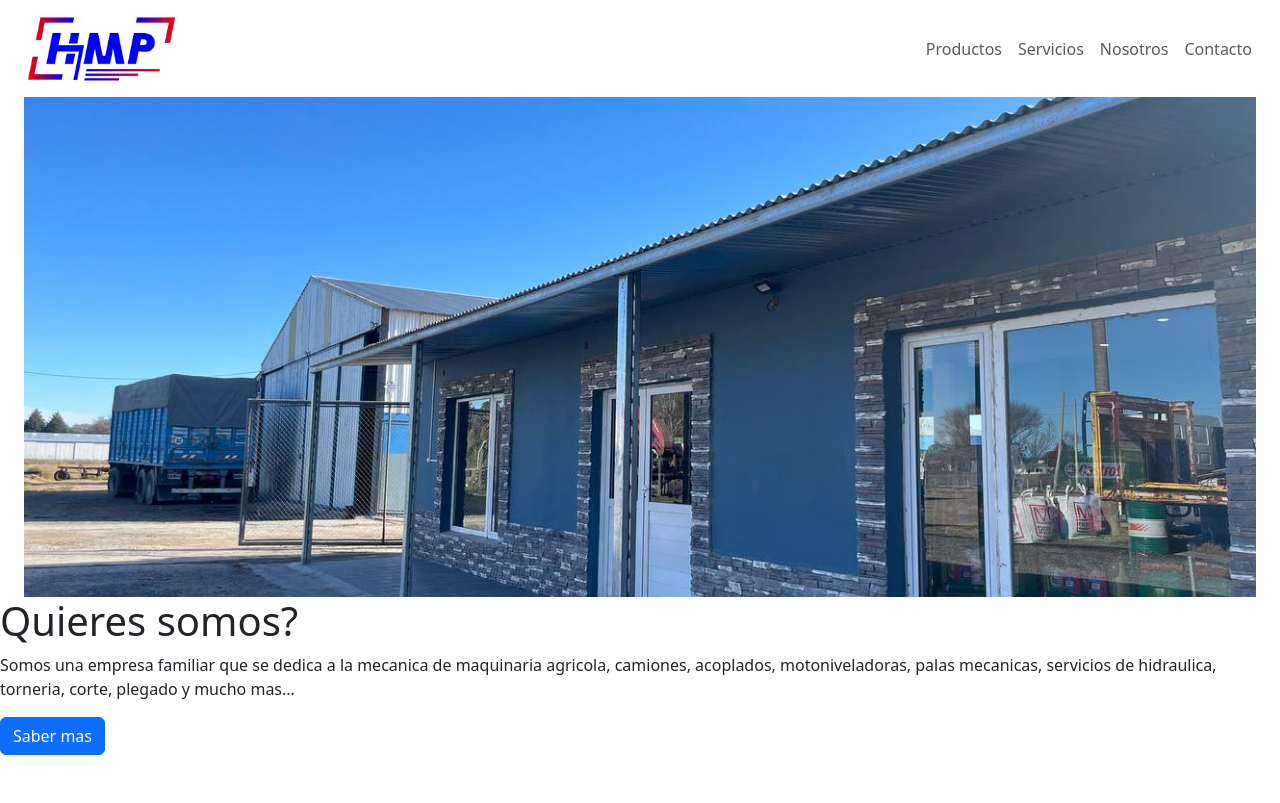
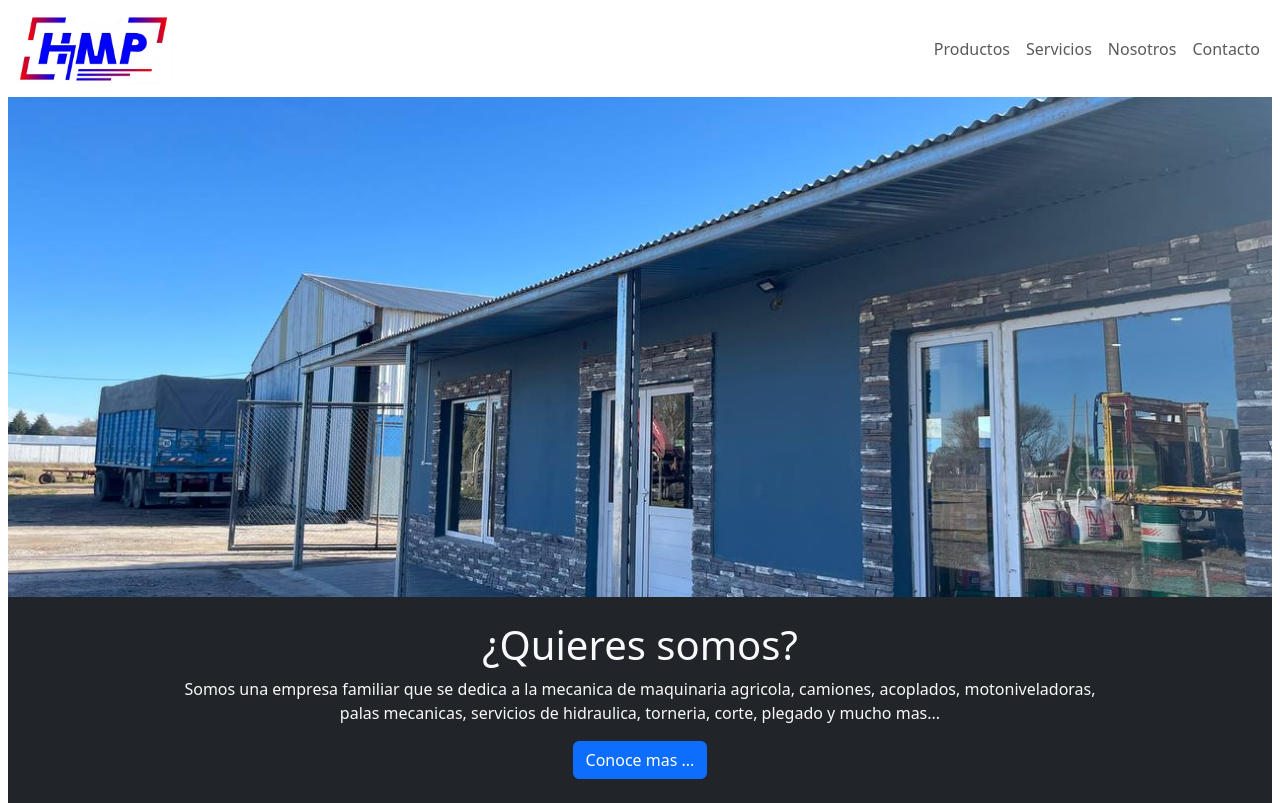
Before and after one commit to Dingras/HidraulicaMP, a React (Vite) app: page / in a window 1280 px wide. Built offline with nearby package versions, Linux system fonts and the light colour scheme.

Commit message:
Actualizacion 0.2
Mejoras en el inicio

```diff
--- a/src/components/Header/Header.jsx
+++ b/src/components/Header/Header.jsx
@@ -2,7 +2,7 @@ import './Header.css'
 
 const Header = () => {
     return (
-        <nav className="navbar navbar-expand-lg px-2">
+        <nav className="navbar navbar-expand-lg">
             <div className="container-fluid">
                 <a className="navbar-brand" href="#">
                     <img src="Logo.png" alt="HidraulicaMP" className="d-inline-block align-text-top" style={{maxHeight:'70px'}}/>
--- a/src/components/Welcome/Welcome.jsx
+++ b/src/components/Welcome/Welcome.jsx
@@ -2,8 +2,8 @@ import './Welcome.css'
 
 const Welcome = () => {
     return (
-        <div className="container-fluid px-4">
-            <img src="/Bienvenida.jpg" alt="fondo" className="img-fluid w-100" style={{ maxHeight:'500px', objectFit: 'cover' }} />
+        <div className="container-fluid p-0 m-0">
+            <img src="/Bienvenida.jpg" alt="fondo" className="img-fluid w-100" style={{ maxHeight:'500px', objectFit: 'cover' }}/>
         </div>
     )
 }
--- a/src/components/WhoWeAre/WhoWeAre.jsx
+++ b/src/components/WhoWeAre/WhoWeAre.jsx
@@ -2,14 +2,15 @@ import './WhoWeAre.css'
 
 const WhoWeAre = () => {
     return (
-        <div>
-            <div className='center'>
-                <h1>Quieres somos?</h1>
-                <p>Somos una empresa familiar que se dedica a la mecanica de maquinaria agricola,
+        <div className='py-4 w-100 bg-dark'>
+            <div className='text-center text-light'>
+                <h1>¿Quieres somos?</h1>
+                <p className='w-75 mx-auto'>
+                    Somos una empresa familiar que se dedica a la mecanica de maquinaria agricola,
                     camiones, acoplados, motoniveladoras, palas mecanicas,
                     servicios de hidraulica, torneria, corte, plegado y mucho mas...
                 </p>
-                <button className='btn btn-primary'>Saber mas</button>
+                <button className='btn btn-primary'>Conoce mas ...</button>
             </div>
         </div>
     )
--- a/src/pages/home/App.jsx
+++ b/src/pages/home/App.jsx
@@ -8,8 +8,10 @@ function App() {
     return (
         <>
             <Header/>
-            <Welcome/>
-            <WhoWeAre/>
+            <div className='px-2'>
+                <Welcome/>
+                <WhoWeAre/>
+            </div>
         </>
     )
 }
```
